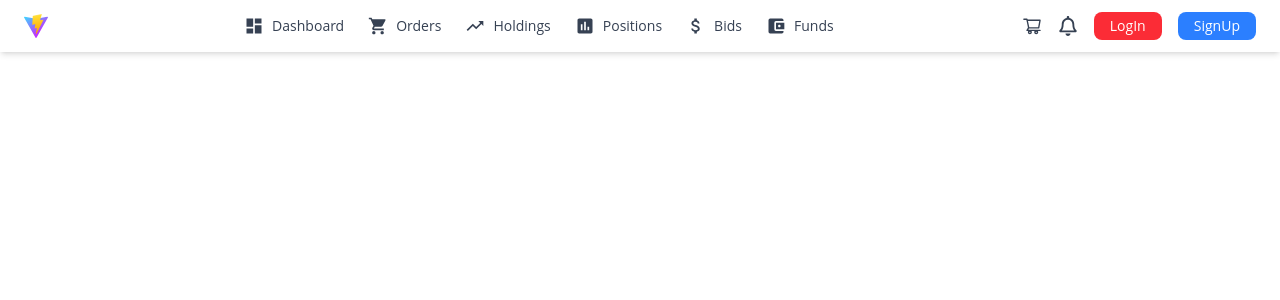
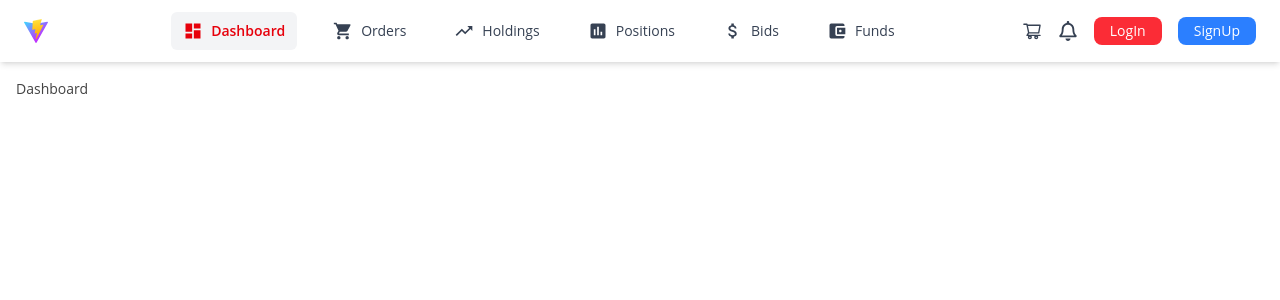
Before and after one commit to cipher997/dots, a React (Vite) app: page / in a window 1280 px wide. Shown: the top 300 px of the page. Built offline with nearby package versions, Linux system fonts and the light colour scheme.

Commit message:
update Navbar.jsx and UserSigned.jsx

```diff
--- /dev/null
+++ b/src/components/Bids.jsx
@@ -0,0 +1,9 @@
+import React from 'react'
+
+const Bids = () => {
+  return (
+    <div>Bids</div>
+  )
+}
+
+export default Bids
--- /dev/null
+++ b/src/components/Dashboard.jsx
@@ -0,0 +1,9 @@
+import React from 'react'
+
+const Dashboard = () => {
+  return (
+    <div>Dashboard</div>
+  )
+}
+
+export default Dashboard
--- /dev/null
+++ b/src/components/Funds.jsx
@@ -0,0 +1,9 @@
+import React from 'react'
+
+const Funds = () => {
+  return (
+    <div>Funds</div>
+  )
+}
+
+export default Funds
--- /dev/null
+++ b/src/components/Holdings.jsx
@@ -0,0 +1,9 @@
+import React from 'react'
+
+const Holdings = () => {
+  return (
+    <div>Holdings</div>
+  )
+}
+
+export default Holdings
--- a/src/components/Navbar.jsx
+++ b/src/components/Navbar.jsx
@@ -3,18 +3,46 @@ import UserSigned from './UserSigned';
 import Login from '../forms/Login';
 import Register from '../forms/Register';
 import Forgot from '../forms/Forgot';
+import Dashboard from './Dashboard';
+import Orders from './Orders';
+import Holdings from './Holdings';
+import Positions from './Positions';
+import Bids from './Bids';
+import Funds from './Funds';
 
 const Navbar = () => {
     const [login, setLogin] = useState(false)
     const [register, setRegister] = useState(false)
     const [forgot, setForgot] = useState(false)
+    const [activeComponent, setActiveComponent] = useState('Dashboard');
+
+    const renderComponent = () => {
+        switch (activeComponent) {
+            case 'Dashboard':
+                return <Dashboard />;
+            case 'Orders':
+                return <Orders />;
+            case 'Holdings':
+                return <Holdings />;
+            case 'Positions':
+                return <Positions />;
+            case 'Bids':
+                return <Bids />;
+            case 'Funds':
+                return <Funds />;
+            default:
+                return <Dashboard />;
+        }
+    };
+
 
     return (
         <div>
-            <UserSigned setLogin={setLogin}/>
+            <UserSigned setLogin={setLogin} setRegister={setRegister} setActiveComponent={setActiveComponent}/>
             {login ? (<Login setLogin={setLogin} setRegister={setRegister} setForgot={setForgot} />) : (null)}
             {register ? (<Register setRegister={setRegister} setLogin={setLogin} setForgot={setForgot} />) : (null)}
             {forgot ? (<Forgot setForgot={setForgot} setLogin={setLogin} setRegister={setRegister} />) : (null)}
+            <div className="p-4">{renderComponent()}</div>
         </div>
     )
 }
--- /dev/null
+++ b/src/components/Orders.jsx
@@ -0,0 +1,9 @@
+import React from 'react'
+
+const Orders = () => {
+  return (
+    <div>Orders</div>
+  )
+}
+
+export default Orders
--- /dev/null
+++ b/src/components/Positions.jsx
@@ -0,0 +1,9 @@
+import React from 'react'
+
+const Positions = () => {
+  return (
+    <div>Positions</div>
+  )
+}
+
+export default Positions
--- a/src/components/UserSigned.jsx
+++ b/src/components/UserSigned.jsx
@@ -5,24 +5,31 @@ import { AiOutlineShoppingCart } from "react-icons/ai";
 import { HiMenu, HiX } from 'react-icons/hi';
 import { MdDashboard, MdShoppingCart, MdTrendingUp, MdAccountBalanceWallet, MdAttachMoney, MdAssessment } from 'react-icons/md';
 
-const UserSigned = ({ setLogin, setRegister }) => {
-    const [menuOpen, setMenuOpen] = useState(false);
+const UserSigned = ({ setLogin, setRegister, setActiveComponent }) => {
+    const [isSidebarOpen, setIsSidebarOpen] = useState(false);
+    const [selectedTab, setSelectedTab] = useState('Dashboard'); // Meaningful name
 
-    const menuItems = [
-        { name: 'Dashboard', icon: <MdDashboard size={20} /> },
-        { name: 'Orders', icon: <MdShoppingCart size={20} /> },
-        { name: 'Holdings', icon: <MdTrendingUp size={20} /> },
-        { name: 'Positions', icon: <MdAssessment size={20} /> },
-        { name: 'Bids', icon: <MdAttachMoney size={20} /> },
-        { name: 'Funds', icon: <MdAccountBalanceWallet size={20} /> },
+    const navigationLinks = [
+        { label: 'Dashboard', icon: <MdDashboard size={20} /> },
+        { label: 'Orders', icon: <MdShoppingCart size={20} /> },
+        { label: 'Holdings', icon: <MdTrendingUp size={20} /> },
+        { label: 'Positions', icon: <MdAssessment size={20} /> },
+        { label: 'Bids', icon: <MdAttachMoney size={20} /> },
+        { label: 'Funds', icon: <MdAccountBalanceWallet size={20} /> },
     ];
+
+    const handleNavigationClick = (tabName) => {
+        setSelectedTab(tabName);
+        setActiveComponent(tabName);
+    };
+
     return (
         <div className='app page-ipo'>
         <header className='w-full sticky top-0 bg-white shadow-md py-3 px-4 md:px-6 flex items-center justify-between'>
             {/* Logo & Menu Button */}
             <div className='flex items-center space-x-4'>
-                    <button className='md:hidden' onClick={() => setMenuOpen(!menuOpen)}>
-                        {menuOpen ? <HiX size={24} /> : <HiMenu size={24} />}
+                <button className='md:hidden' onClick={() => setIsSidebarOpen(!isSidebarOpen)}>
+                    {isSidebarOpen ? <HiX size={24} /> : <HiMenu size={24} />}
                 </button>
                 <a href='/' className='flex items-center space-x-2'>
                     <img src={viteLogo} alt='Logo' className='w-auto h-6' />
@@ -32,9 +39,18 @@ const UserSigned = ({ setLogin, setRegister }) => {
 
             {/* Desktop Navigation */}
             <nav className='hidden md:flex md:items-center md:space-x-6'>
-                    {menuItems.map((item) => (
-                        <a key={item.name} href='#' className='flex items-center space-x-2 text-gray-700 hover:text-red-600'>
-                            {item.icon} <span>{item.name}</span>
+                {navigationLinks.map((link) => (
+                    <a
+                        key={link.label}
+                        onClick={() => handleNavigationClick(link.label)}
+                        href='#'
+                        className={`flex items-center space-x-2 px-3 py-2 rounded-md cursor-pointer transition-colors ${
+                            selectedTab === link.label
+                                ? 'text-red-600 font-semibold bg-gray-100' // Highlight selected tab
+                                : 'text-gray-700 hover:text-red-600'
+                        }`}
+                    >
+                        {link.icon} <span>{link.label}</span>
                     </a>
                 ))}
             </nav>
@@ -47,34 +63,42 @@ const UserSigned = ({ setLogin, setRegister }) => {
                 <a href='#' className='text-gray-700 hover:text-black'>
                     <FaRegBell size={20} />
                 </a>
-                    <button className='bg-red-500 hover:bg-red-600 text-white px-4 py-1 rounded-lg text-sm' onClick={() => setLogin(true)}>
+                <button className='bg-red-500 hover:bg-red-600 text-white px-4 py-1 rounded-lg text-sm cursor-pointer' onClick={() => setLogin(true)}>
                     LogIn
                 </button>
-                    <button className='bg-blue-500 hover:bg-blue-600 text-white px-4 py-1 rounded-lg text-sm' onClick={() => setRegister(true)}>
+                <button className='bg-blue-500 hover:bg-blue-600 text-white px-4 py-1 rounded-lg text-sm cursor-pointer' onClick={() => setRegister(true)}>
                     SignUp
                 </button>
             </div>
         </header>
 
         {/* Sidebar Navigation */}
-            <div className={`fixed inset-y-0 left-0 bg-white shadow-lg w-64 p-5 transform ${menuOpen ? 'translate-x-0' : '-translate-x-full'} transition-transform duration-300 md:hidden flex flex-col`}>
+        <div className={`fixed inset-y-0 left-0 bg-white shadow-lg w-64 p-5 transform ${isSidebarOpen ? 'translate-x-0' : '-translate-x-full'} transition-transform duration-300 md:hidden flex flex-col`}>
             {/* Sidebar Header */}
             <div className='flex items-center justify-between mb-4'>
                 <a href='/' className='flex items-center space-x-2'>
                     <img src={viteLogo} alt='Logo' className='w-auto h-6' />
                     <span className='text-lg font-semibold text-gray-700'>dots</span>
                 </a>
-                    <button onClick={() => setMenuOpen(false)}>
+                <button onClick={() => setIsSidebarOpen(false)}>
                     <HiX size={24} />
                 </button>
             </div>
 
             {/* Sidebar Menu */}
             <ul className='flex-1 space-y-4'>
-                    {menuItems.map((item) => (
-                        <li key={item.name}>
-                            <a href='#' className='flex items-center space-x-2 text-gray-700 hover:text-red-600'>
-                                {item.icon} <span>{item.name}</span>
+                {navigationLinks.map((link) => (
+                    <li key={link.label}>
+                        <a
+                            onClick={() => handleNavigationClick(link.label)}
+                            href='#'
+                            className={`flex items-center space-x-2 px-3 py-2 rounded-md cursor-pointer transition-colors ${
+                                selectedTab === link.label
+                                    ? 'text-red-600 font-semibold bg-gray-100' // Highlight selected tab
+                                    : 'text-gray-700 hover:text-red-600'
+                            }`}
+                        >
+                            {link.icon} <span>{link.label}</span>
                         </a>
                     </li>
                 ))}
```
Lines whose indentation alone changed are shown as unchanged.
